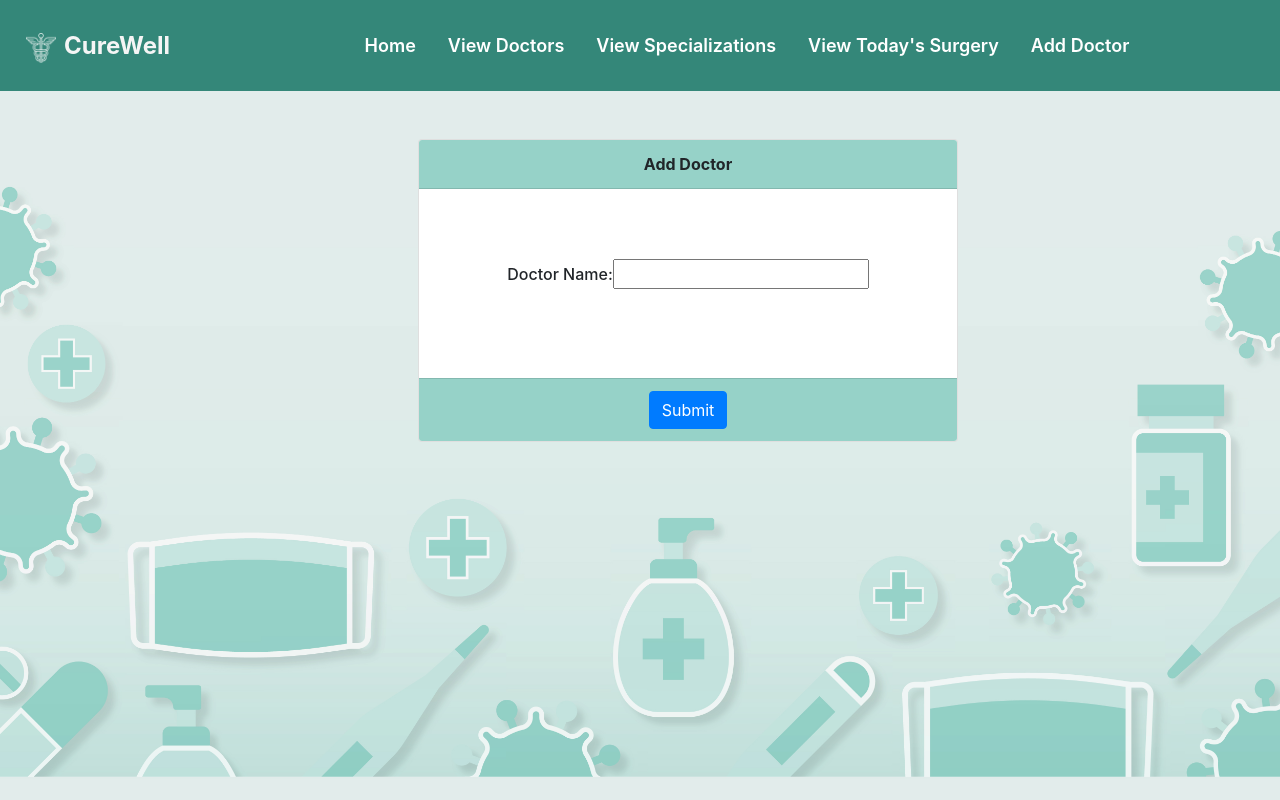
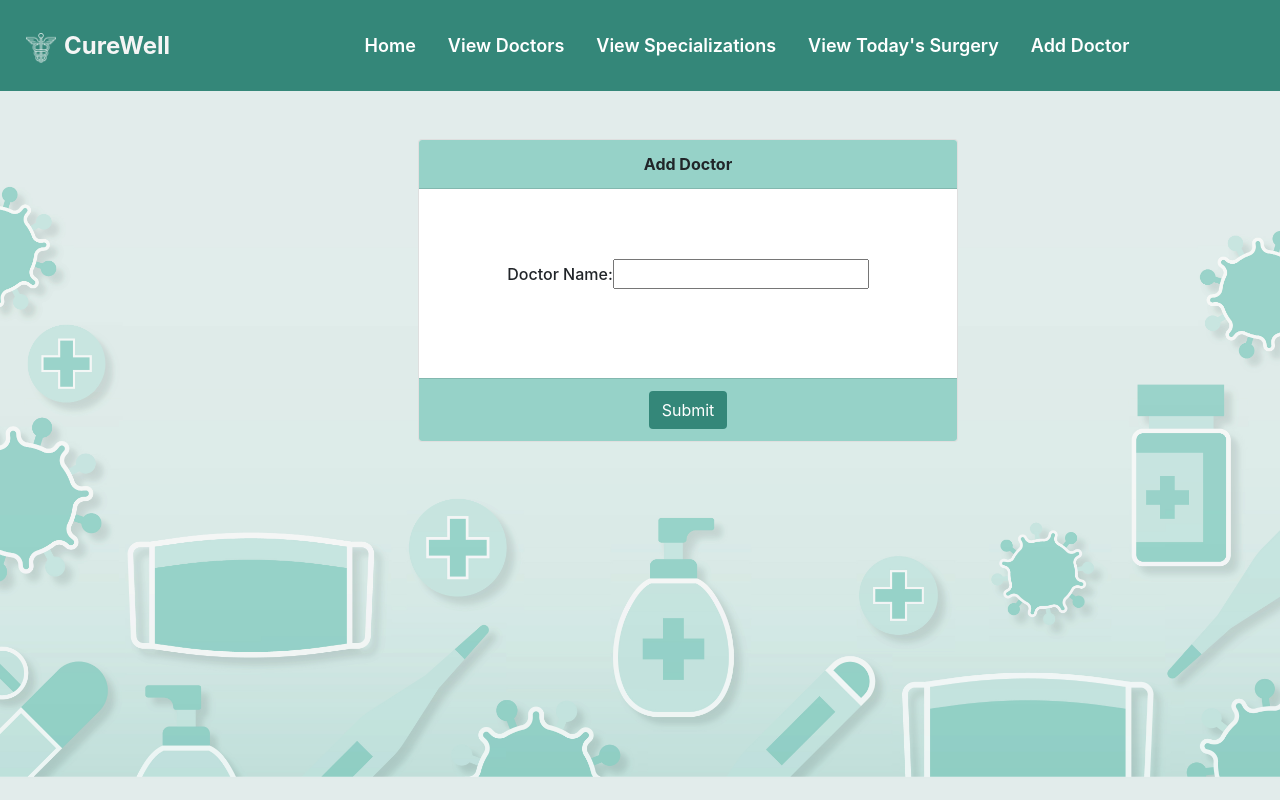
Before and after one commit to sreekanthnkartha/CureWellFrontEnd, an Angular app: page /addDoctor in a window 1280 px wide. Shown: the top 800 px of the page. Built offline with nearby package versions, Linux system fonts and the light colour scheme.

Commit message:
addDoctor

```diff
--- a/src/app/add-doctor/add-doctor.component.html
+++ b/src/app/add-doctor/add-doctor.component.html
@@ -11,7 +11,7 @@
             <input type="text" name="DoctorName" id="DoctorName" formControlName="DoctorName">
         </div>
             <div class="card-footer" style="background-color: #96D2C8;">
-                <input class="btn btn-primary" type="submit" value="Submit">
+                <input class="btn" style="background-color: #348779; color: white;" type="submit" value="Submit">
             </div>
         </form>
     </div>
```
